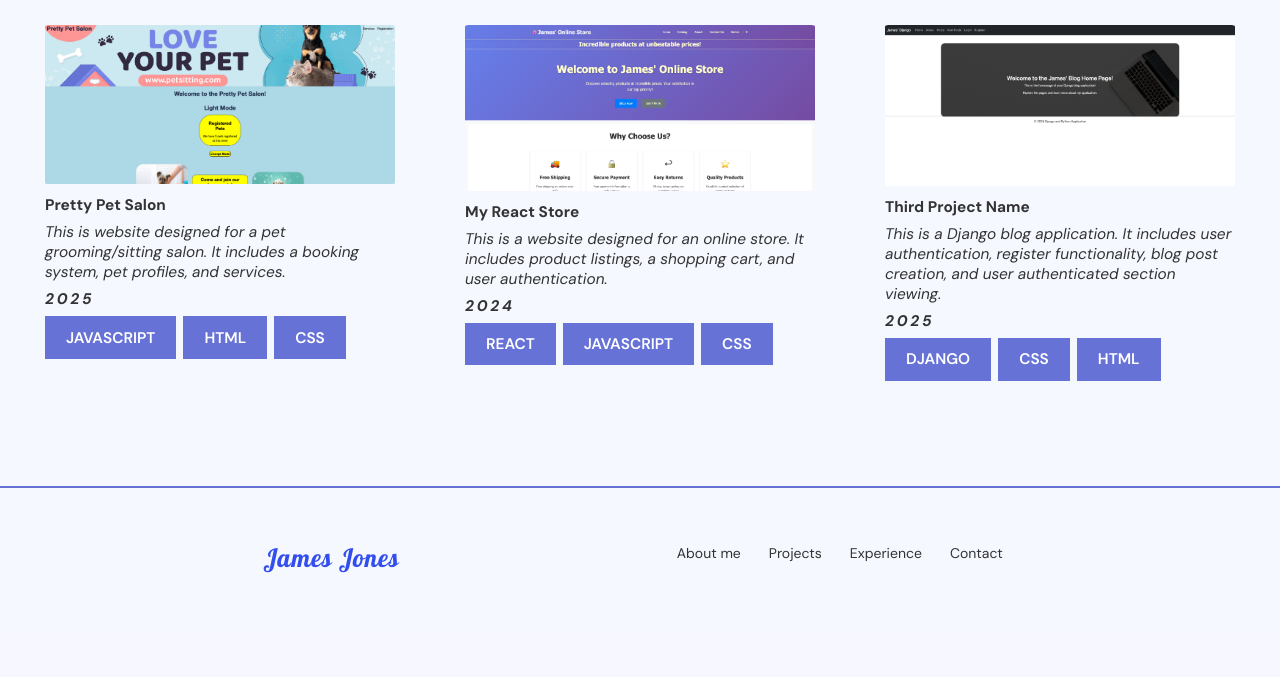
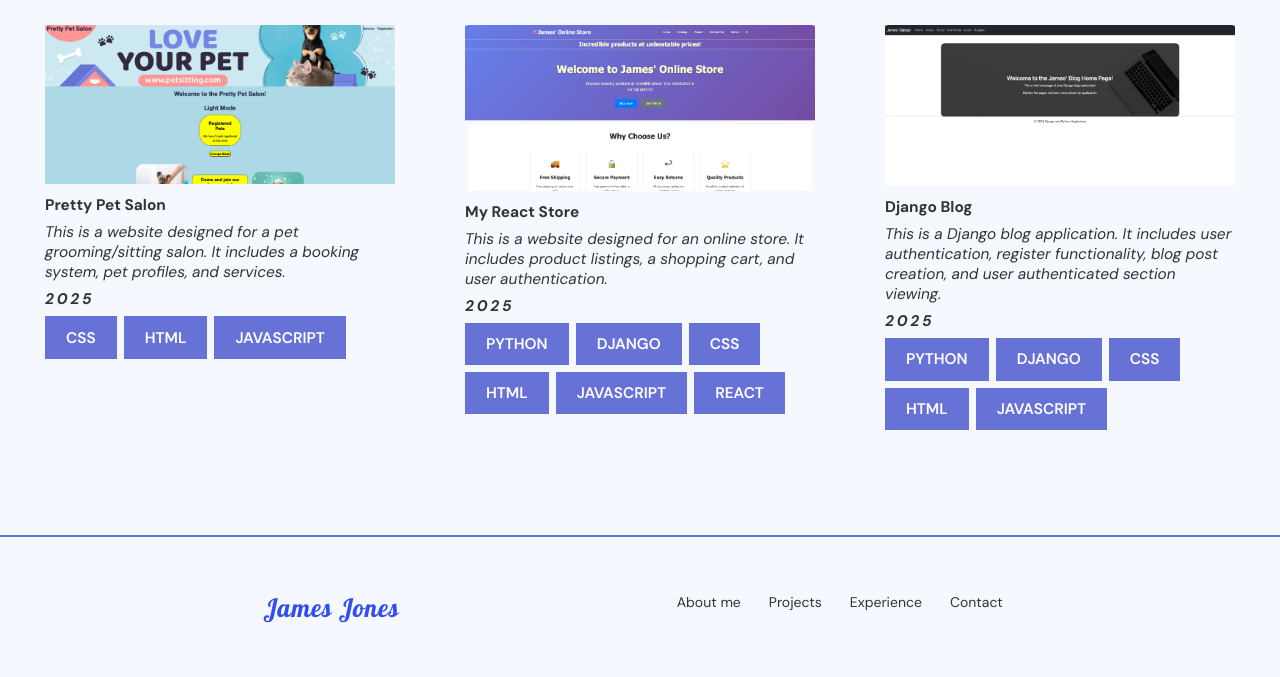
Before and after one commit to jammy-sdgku/portfolioch59, a Django app: page /projects/projects/ in a window 1280 px wide. Shown: the part 199-876 px from the top of the page. Before the commit the page ends 772 px from the top, so only its background shows below. Run offline with Django 5.2, Linux system fonts and the light colour scheme; data comes from the database, SQL or seed files in the repository; both versions use the stored data as it was after the commit.

Commit message:
117 Assignment 1

```diff
--- a/projects/views.py
+++ b/projects/views.py
@@ -1,5 +1,9 @@
 from django.shortcuts import render
+from .models import Project
 
-# Create your views here.
 def projects_view(request):
-    return render(request, 'projects/projects.html')
+    project_list = Project.objects.all().order_by('-year')
+    context = {
+        'project_list': project_list
+    }
+    return render(request, 'projects/projects.html', context)
--- a/static/css/section.css
+++ b/static/css/section.css
@@ -141,7 +141,7 @@ a p:nth-child(4),
 /* Contact Section */
 .contact-section {
     padding: 4rem 1rem;
-    background-color: #16213e;
+    background-color: #f4f5f7;
     color: #ffffff;
     text-align: center;
     flex-direction: column;
@@ -149,18 +149,18 @@ a p:nth-child(4),
 
 .contact-section h2 {
     font-size: 2rem;
-    color: #00ff00;
+    color: rgb(6, 6, 6);
     margin-bottom: 2rem;
 }
 
 .contact-section p {
-    color: #00ff00
+    color: rgb(6, 6, 6);
 }
 
 .contact-form {
     display: flex;
     flex-direction: column;
-    gap: 1.2rem;
+    gap: 1.0rem;
     width: 100%;
     max-width: 500px;
     margin: 0 auto;
@@ -169,7 +169,7 @@ a p:nth-child(4),
 .contact-form input,
 .contact-form textarea {
     background-color: #1a1a2e;
-    border: 1px solid #00ff00;
+    border: 1px solid rgb(44, 84, 241);
     border-radius: 5px;
     padding: 0.8rem 1rem;
     color: #ffffff;
@@ -181,12 +181,12 @@ a p:nth-child(4),
 .contact-form input:focus,
 .contact-form textarea:focus {
     outline: none;
-    border-color: #00cc00;
-    box-shadow: 0 0 5px #00ff00;
+    border-color: rgb(44, 84, 241);
+    box-shadow: 0 0 10px rgb(44, 84, 241);
 }
 
 .contact-form button {
-    background-color: #00ff00;
+    background-color: rgb(44, 84, 241);
     color: #1a1a2e;
     font-weight: bold;
     padding: 0.8rem;
--- a/templates/portfolio/contact.html
+++ b/templates/portfolio/contact.html
@@ -6,8 +6,8 @@
 
 {% block content %}
  <section class="contact-section center-column">
-        <h2>Contact Me</h2>
-        <p>Feel free to drop me a line below!</p>
+        <h2>It's Nice to Meet You!</h2>
+        <p>If you would like to make contact, please feel free to drop me a line below!</p>
 
         <!-- Contact Section -->
         <section id="contact" class="contact-section center">
--- a/templates/projects/projects.html
+++ b/templates/projects/projects.html
@@ -5,58 +5,29 @@
 
 {% block content %}
 <section class="projects-section center-column">
+    <h2>Projects</h2>
+    <div class="projects-list">
 
-        <h2>Projects</h2>
+<!--All the cards-->
 
-        <div class="projects-list">
-            <!--All the cards-->
+        <!--Database Project pull-->
 
-            <div class="project-card">
-                <a href="https://github.com/jammy-sdgku/PetSalon" target="_blank">
-                    <img src="{% static 'img/pet salon.png' %}">
-                    <p>Pretty Pet Salon</p>
-                    <p>This is website designed for a pet grooming/sitting salon. It includes a booking system, pet profiles, and services.</p>
-                    <p>2025</p>
+    {% for project in project_list %}
+        <div class="project-card">
 
-                    <div class="skills-container center">
-                        <label class="text-label">JavaScript</label>
-                        <label class="text-label">HTML</label>
-                        <label class="text-label">CSS</label>
-                    </div>
-                </a>
-            </div>
+            <a href="{{ project.repository }}" target="_blank">
+                <img src="{{ project.image.url }}">
+                <p>{{ project.name }}</p>
+                <p>{{ project.description }}</p>
+                <p>{{ project.year }}</p>
 
-            <div class="project-card">
-                <a href="https://github.com/jammy-sdgku/my-react-store_laptop" target="_blank">
-                    <img src="{% static 'img/online_store.png' %}">
-                    <p>My React Store</p>
-                    <p>This is a website designed for an online store. It includes product listings, a shopping cart, and user authentication.</p>
-                    <p>2024</p>
-
-                    <div class="skills-container center">
-                        <label class="text-label">React</label>
-                        <label class="text-label">JavaScript</label>
-                        <label class="text-label">CSS</label>
-                    </div>
-                </a>
-            </div>
-
-            <div class="project-card">
-                <a href="http://django-env.eba-vqb2pmmk.us-west-2.elasticbeanstalk.com/" target="_blank">
-                    <img src="{% static 'img/django_blog.png' %}">
-                    <p>Third Project Name</p>
-                    <p>This is a Django blog application. It includes user authentication, register functionality, blog post creation, and user authenticated section viewing.</p>
-                    <p>2025</p>
-
-                    <div class="skills-container center">
-                        <label class="text-label">Django</label>
-                        <label class="text-label">CSS</label>
-                        <label class="text-label">HTML</label>
-                    </div>
-                </a>
-            </div>
-
+                <div class="skills-container center">
+                    {% for skill in project.skills.all %}
+                        <label class="text-label">{{ skill.name }}</label>
+                    {% endfor %}
+                </div>
+            </a>
         </div>
-
-    </section>
+    {% endfor %}
+</section>
 {% endblock content %}
```
Also changed, not shown: db.sqlite3, media/projects/Django_blog.png (added), media/projects/Online_store.png (added), media/projects/Pet_Salon.png (added).
